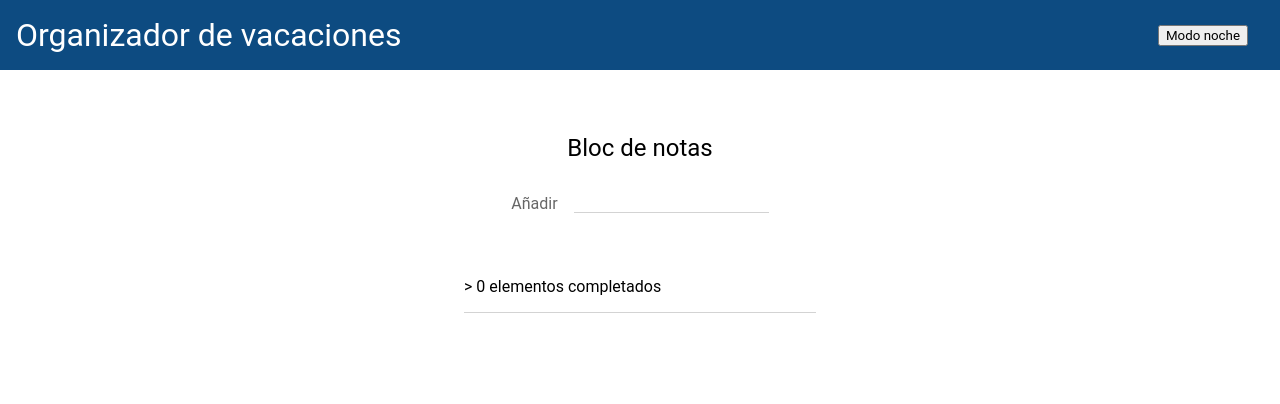
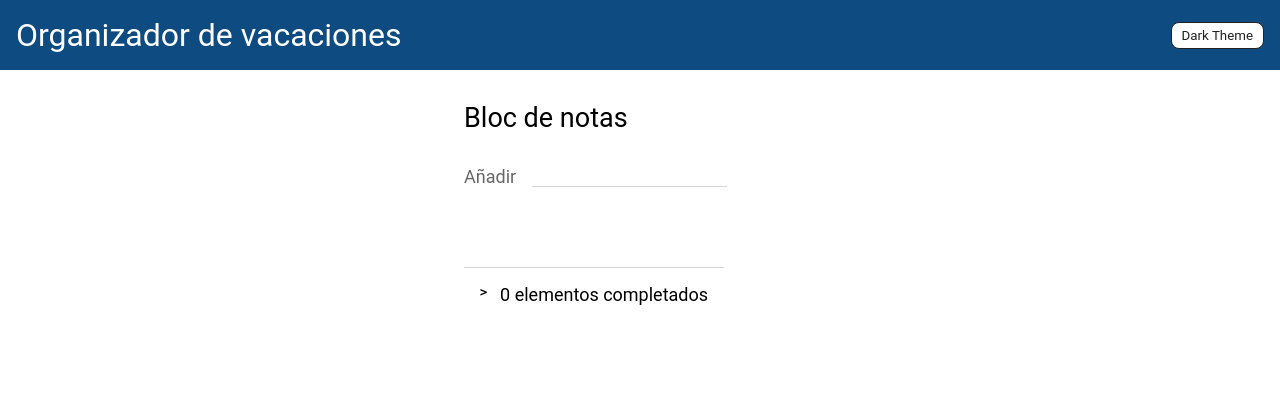
Before and after one commit to roberto-palomino/proyecto-teachT3ch, a plain HTML site: page index.html in a window 1280 px wide. Drawn offline with Linux system fonts and the light colour scheme.

Commit message:
Add accordion button and code to choose dark or light mode. Modify html for changes. Edit css with dark theme button style

```diff
--- a/index.css
+++ b/index.css
@@ -5,7 +5,6 @@
 }
 
 .darkmode {
-
     background-color: #202124;
 	color: #bdc1c6;
 }
@@ -18,14 +17,39 @@
     color: #bdc1c6;
 }
 
+.darkmode #toDo-input {
+    background-color: #202124;
+	color: #bdc1c6;
+}
+
 .darkmode header {
     background-color: #101014;
     color: #bdc1c6;
+}
 
+.dark-mode-toggle {
+    display: inline-block;
+    outline: none;
+    cursor: pointer;
+    border-radius: 8px;
+    padding: 5px 10px;
+    border: 1px solid #222222;
+    transition: box-shadow 0.2s ease 0s, -ms-transform 0.1s ease 0s, -webkit-transform 0.1s ease 0s, transform 0.1s ease 0s;
+    background: #fff;
+    color: #222222;
+}
+
+.dark-mode-toggle:hover {
+    border-color: #000000;
+    background: #f7f7f7;
 }
 
 main {
-    margin-top: 2rem;
+    height: 100vh;
+    /* background-image: url(https://img.freepik.com/premium-vector/light-orange-watercolor-abstract-decorative-background_98551-694.jpg?w=2000); */
+    background-repeat: no-repeat;
+    background-size: 100%;
+    /* margin-top: 2rem; */
     display: flex;
     align-items: center;
     flex-direction: column;
@@ -55,14 +79,11 @@ header {
 }
 
 .items-travel {
-   border: 1px solid lightgray;
-
     display: flex;
     flex-direction: column;
-    align-items: center;
+    align-items: flex-start;
     padding: 2rem;
-    border-radius: 5px;
-    box-shadow: 3px 2px 5px lightgray;
+    font-size: large;
 }
 
 .list-box {
@@ -77,16 +98,30 @@ header {
 
 .list-box2 {
     margin-top: 1rem;
-    border: 1px solid lightgray;
-    border-bottom-style: hidden;
-    border-right-style: hidden;
-    border-left-style: hidden;
     display: flex;
     flex-direction: column;
     width: 20rem;
     padding: 1rem;
     gap: 0.5rem;
     list-style: none;
+}
+
+.list-completed-container {
+    margin-top: 1rem;
+    border: 1px solid lightgray;
+    border-bottom-style: hidden;
+    border-right-style: hidden;
+    border-left-style: hidden;
+    display: flex;
+    padding: 1rem;
+    gap: 0.8rem;
+    list-style: none;
+}
+
+.list-completed-container:hover {
+    cursor: pointer;
+    font-weight: 700;
+    transform: scale(1.02);
 }
 
 .label-input {
@@ -161,7 +196,7 @@ header {
     transform: scale(1.22);
 }
 
-@media (min-width: 450px) {
+@media (max-width: 450px) {
     body {
         width: 100%;
     }
--- a/index.html
+++ b/index.html
@@ -12,7 +12,7 @@
         <header>
             <h1 class="title-holidays">Organizador de vacaciones</h1>
             <button id="dark-mode-toggle" class="dark-mode-toggle">
-                Dark Theme</button>
+                </button>
         </header>
         <main>
             <section class="items-travel">
@@ -26,14 +26,14 @@
                 <div class="list-container">
                     <ul class="list-box" id="list"></ul>
                 </div>
-                <div class="list-completed-container">
-                    <div role="button" aria-label="Desplegar" tabindex="0" id="accordion-button">
-                        <span>></span>
+                <!-- <div class="list-completed-container"> -->
+                    <div class="list-completed-container" role="button" aria-label="Desplegar" tabindex="0" id="accordion-button">
+                        <span id="completed-icon" ></span>
                         <span id="completed-total"></span>
                     </div>
                     <ul class="list-box2" id="list-Completed">
                     </ul>
-                </div>
+                <!-- </div> -->
             </section>
         </main>
         <script src="index.js"></script>
--- a/index.js
+++ b/index.js
@@ -128,26 +128,37 @@ function renderItems() {
     checkInput.addEventListener("change", toggleCheck);
   }
   const totalSpan = document.getElementById("completed-total");
-  const accordionButton = document.getElementById("accordion-button");
+  const accordionButton = document.getElementById("completed-icon");
+  accordionButton.innerHTML = "˃"
   totalSpan.innerHTML = `${holidayToDoListComplete.length} elementos completados`;
 
-  accordionButton.onclick = () => {
+  totalSpan.onclick = () => {
     listCompleted.classList.toggle("countTextVisibility");
+    accordionButton.classList.toggle("opened");
+    if ( accordionButton.className === "opened") {
+      accordionButton.innerText = "˃"
+    } else {
+      accordionButton.innerText = "˅"
+    }
   };
-
-  console.log("Valor de items completados:", holidayToDoListComplete);
-  console.log("Valor de la lista de items:", holidayToDoList);
 }
 renderItems()
 
 
 const darkModeToggle = document.getElementById("dark-mode-toggle");
-darkModeToggle.innerText = "Modo noche"
-const body = document.getElementById("body")
+darkModeToggle.innerText = "Dark Theme";
+const body = document.getElementById("body");
+darkModeToggle.addEventListener('click', () => {
 
-darkModeToggle.addEventListener('click', () => {
   body.classList.toggle("darkmode");
   localStorage.setItem("darkmode", body.classList);
+
+  if ( body.className === "darkmode") {
+    darkModeToggle.innerText = "Light Theme"
+  } else {
+    darkModeToggle.innerText = "Dark Theme"
+  }
+
   });
 window.onload = () => {
   const themeClass = localStorage.getItem("darkmode");
```
